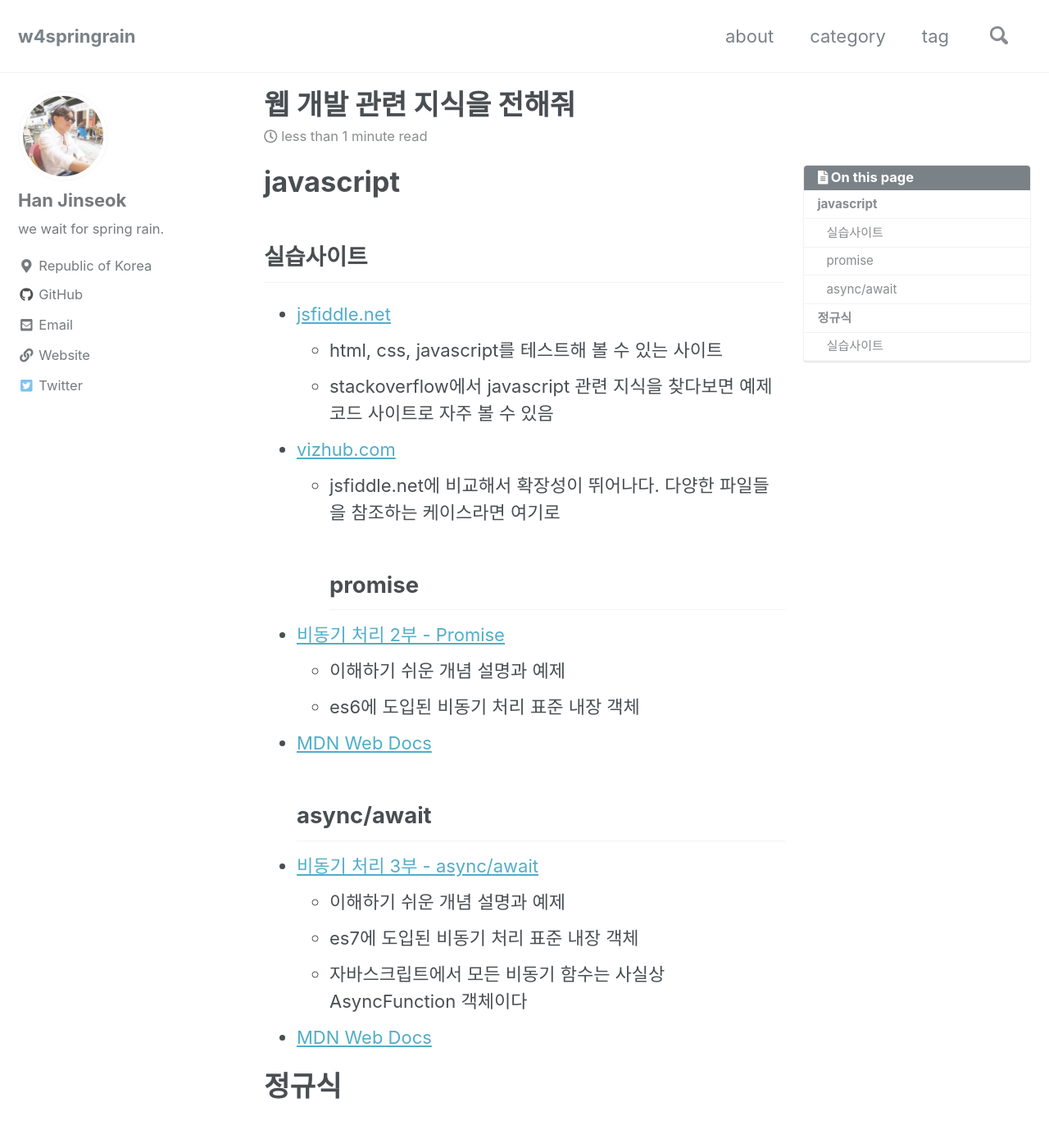
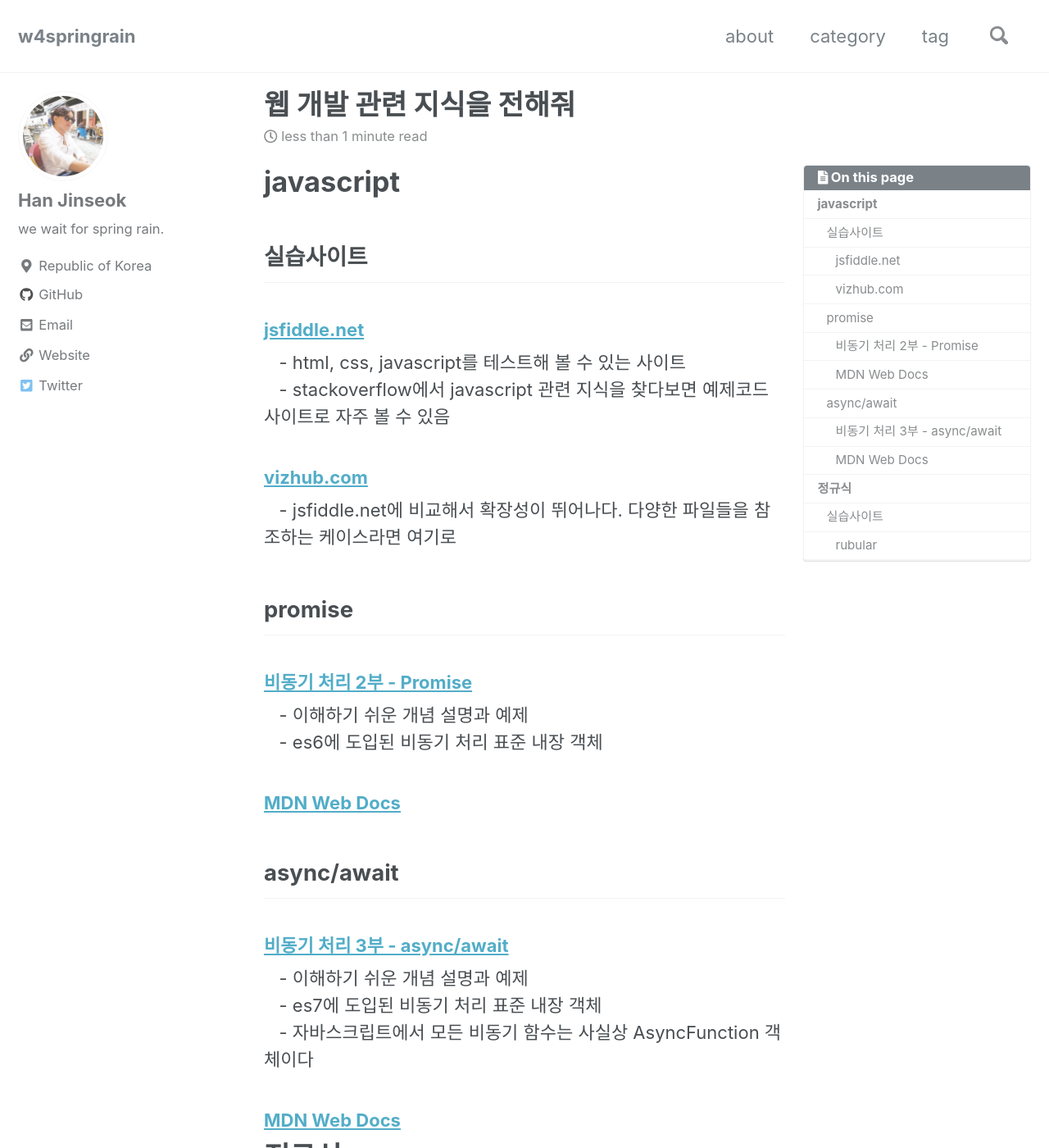
Before and after one commit to moregorenine/moregorenine.github.io, a Jekyll site: the page built from _posts/dev/2021-03-07-develop.md, in a window 1280 px wide and 1400 px high. Shown: the whole window at 82% size. Built offline with Jekyll 4.4.1, drawn with Linux system fonts in a browser that asks for light colours; nearby versions of some CDN libraries; comment, search, counter and statistics services are not loaded; a style sheet for code colours, icons or effects is not loaded; part of the change alters nothing that is shown; some of the changed text lies outside the part shown.

Commit message:
Update 2021-03-07-develop.md

```diff
--- a/_posts/dev/2021-03-07-develop.md
+++ b/_posts/dev/2021-03-07-develop.md
@@ -13,24 +13,24 @@ toc_sticky: true
 
 # javascript
 ## 실습사이트
-- [jsfiddle.net](https://jsfiddle.net/)
-  - html, css, javascript를 테스트해 볼 수 있는 사이트
-  - stackoverflow에서 javascript 관련 지식을 찾다보면 예제코드 사이트로 자주 볼 수 있음
-- [vizhub.com](https://vizhub.com/)
-  - jsfiddle.net에 비교해서 확장성이 뛰어나다. 다양한 파일들을 참조하는 케이스라면 여기로
+### [jsfiddle.net](https://jsfiddle.net/)
+&nbsp;&nbsp;&nbsp;- html, css, javascript를 테스트해 볼 수 있는 사이트
+&nbsp;&nbsp;&nbsp;- stackoverflow에서 javascript 관련 지식을 찾다보면 예제코드 사이트로 자주 볼 수 있음
+### [vizhub.com](https://vizhub.com/)
+&nbsp;&nbsp;&nbsp;- jsfiddle.net에 비교해서 확장성이 뛰어나다. 다양한 파일들을 참조하는 케이스라면 여기로
 ## promise
-- [비동기 처리 2부 - Promise](https://www.daleseo.com/js-async-promise/)
-  - 이해하기 쉬운 개념 설명과 예제
-  - es6에 도입된 비동기 처리 표준 내장 객체
-- [MDN Web Docs](https://developer.mozilla.org/ko/docs/Web/JavaScript/Reference/Global_Objects/Promise)
+### [비동기 처리 2부 - Promise](https://www.daleseo.com/js-async-promise/)
+&nbsp;&nbsp;&nbsp;- 이해하기 쉬운 개념 설명과 예제
+&nbsp;&nbsp;&nbsp;- es6에 도입된 비동기 처리 표준 내장 객체
+### [MDN Web Docs](https://developer.mozilla.org/ko/docs/Web/JavaScript/Reference/Global_Objects/Promise)
 ## async/await
-- [비동기 처리 3부 - async/await](https://www.daleseo.com/js-async-async-await/)
-  - 이해하기 쉬운 개념 설명과 예제
-  - es7에 도입된 비동기 처리 표준 내장 객체
-  - 자바스크립트에서 모든 비동기 함수는 사실상 AsyncFunction 객체이다
-- [MDN Web Docs](https://developer.mozilla.org/ko/docs/Web/JavaScript/Reference/Global_Objects/AsyncFunction)
+### [비동기 처리 3부 - async/await](https://www.daleseo.com/js-async-async-await/)
+&nbsp;&nbsp;&nbsp;- 이해하기 쉬운 개념 설명과 예제
+&nbsp;&nbsp;&nbsp;- es7에 도입된 비동기 처리 표준 내장 객체
+&nbsp;&nbsp;&nbsp;- 자바스크립트에서 모든 비동기 함수는 사실상 AsyncFunction 객체이다
+### [MDN Web Docs](https://developer.mozilla.org/ko/docs/Web/JavaScript/Reference/Global_Objects/AsyncFunction)
 
 # 정규식
 ## 실습사이트
-- [rubular](https://rubular.com/)
-  - 정규식을 간단히 테스트해 볼 수 있는 사이트
+### [rubular](https://rubular.com/)
+&nbsp;&nbsp;&nbsp;- 정규식을 간단히 테스트해 볼 수 있는 사이트
```
